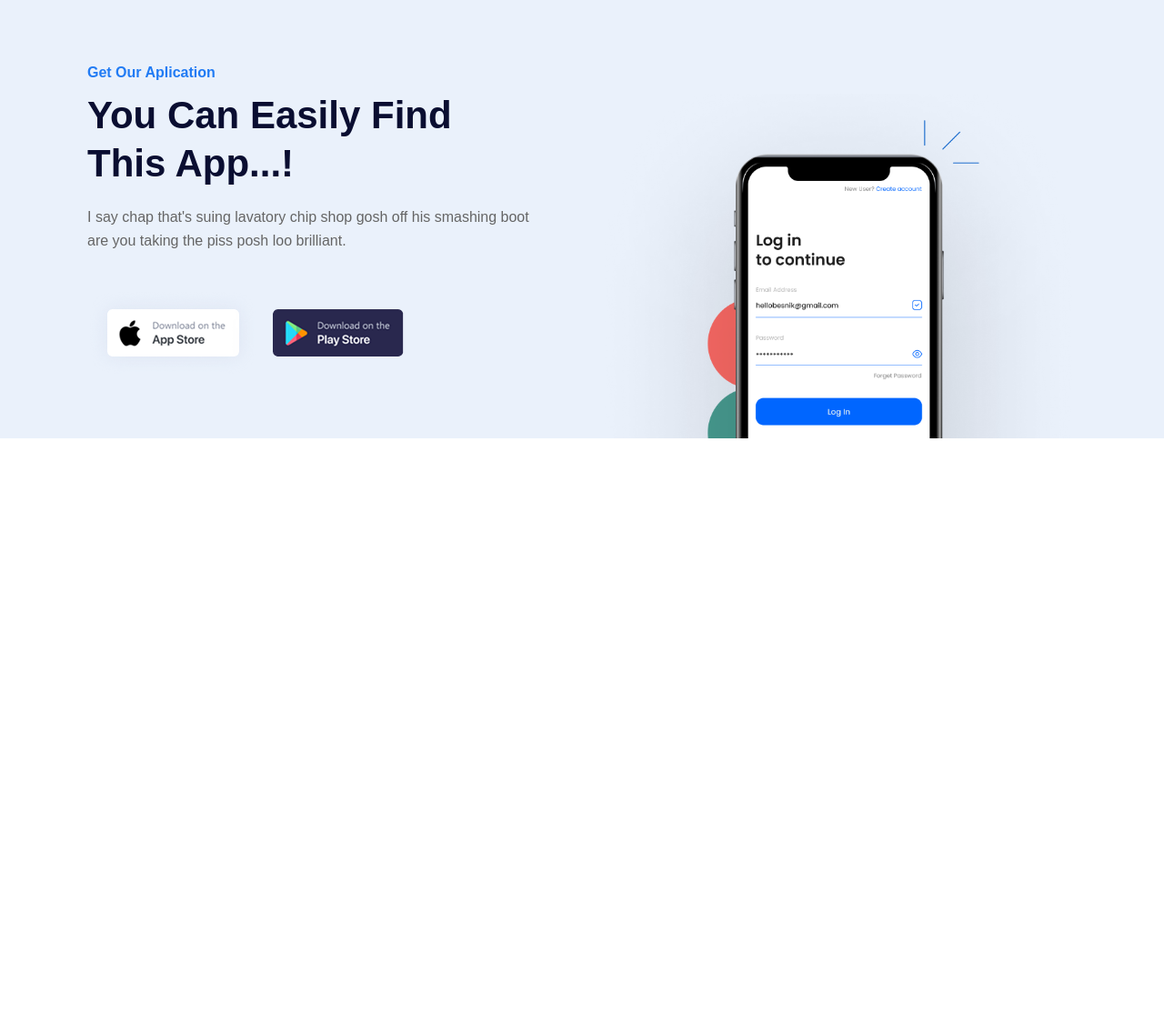
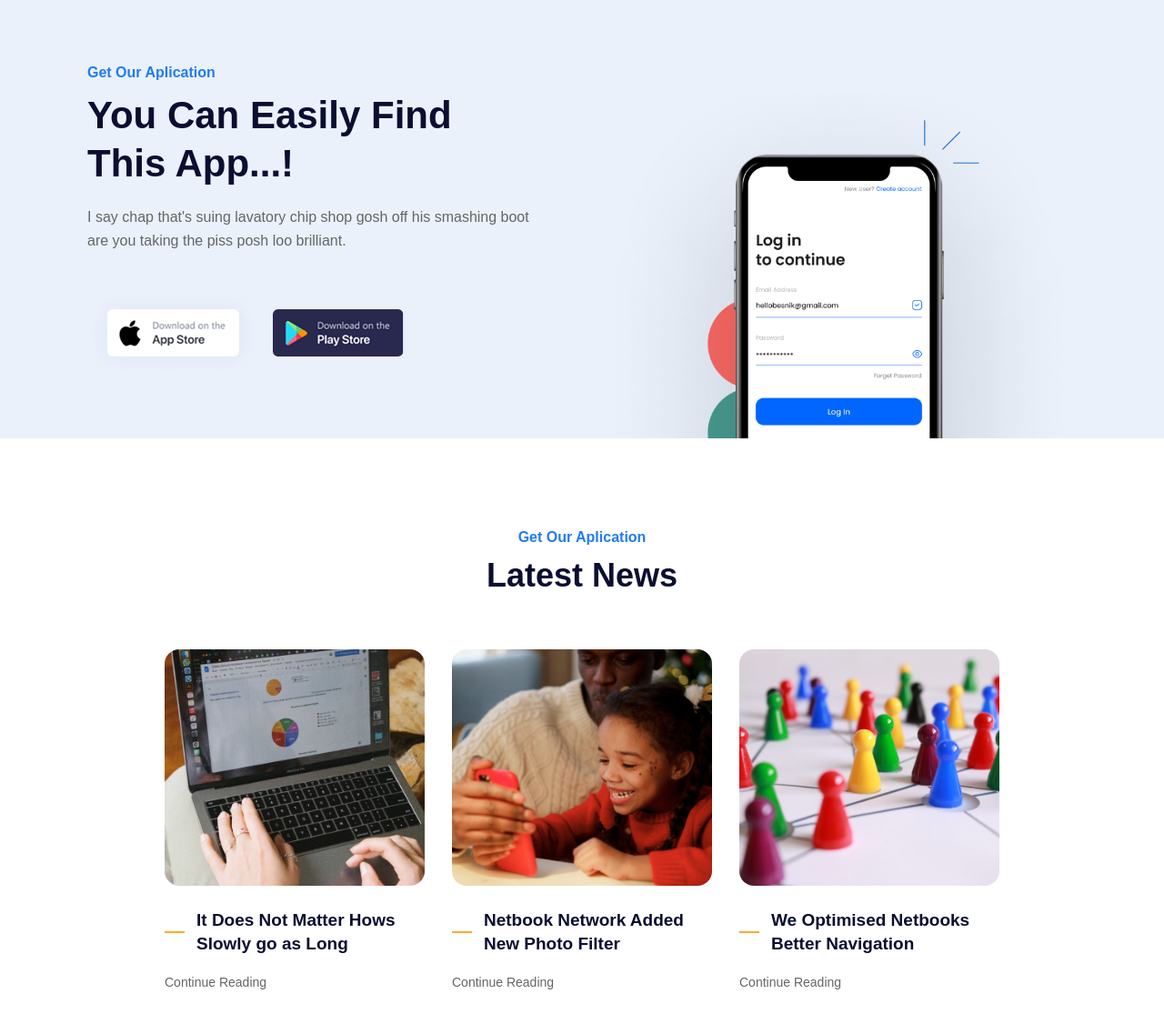
Before and after one commit to GG-absolute/Ponos-deda, a plain HTML site: page index.html in a window 1280 px wide. Shown: the part 3640-4766 px from the top of the page at 91% size. Before the commit the page ends 4122 px from the top, so only its background shows below. Drawn offline with Linux system fonts and the light colour scheme.

Commit message:
fixed 7-8 for pc no media , and lenguedh scss

```diff
--- a/index.html
+++ b/index.html
@@ -4,7 +4,7 @@
     <meta charset="UTF-8">
     <meta name="viewport" content="width=device-width, initial-scale=1.0">
     <title>Document</title>
-    <link rel="stylesheet" href="/style.css">
+    <link rel="stylesheet" href="./style.css">
 </head>
 <body>
 
@@ -223,5 +223,30 @@
 </div>
 </section>
 
+<section class="sek9">
+<div>
+    <span>Get Our Aplication</span>
+    <h2>Latest News</h2>
+
+    <div>
+        <div>
+            <img src="./sek6img/Image (21).png" alt="">
+            <h3>It Does Not Matter Hows Slowly go as Long</h3>
+            <a href="#">Continue Reading</a>
+        </div>
+        <div>
+            <img src="./sek6img/Image (22).png" alt="">
+            <h3>Netbook Network Added New Photo Filter</h3>
+            <a href="#">Continue Reading</a>
+        </div>
+        <div>
+            <img src="./sek6img/Image (23).png" alt="">
+            <h3>We Optimised Netbooks Better Navigation</h3>
+            <a href="#">Continue Reading</a>
+        </div>
+    </div>
+</div>
+</section>
+
 </body>
 </html>
```
Also changed, not shown: sek6img/Image (21).png (added), sek6img/Image (22).png (added), sek6img/Image (23).png (added).
